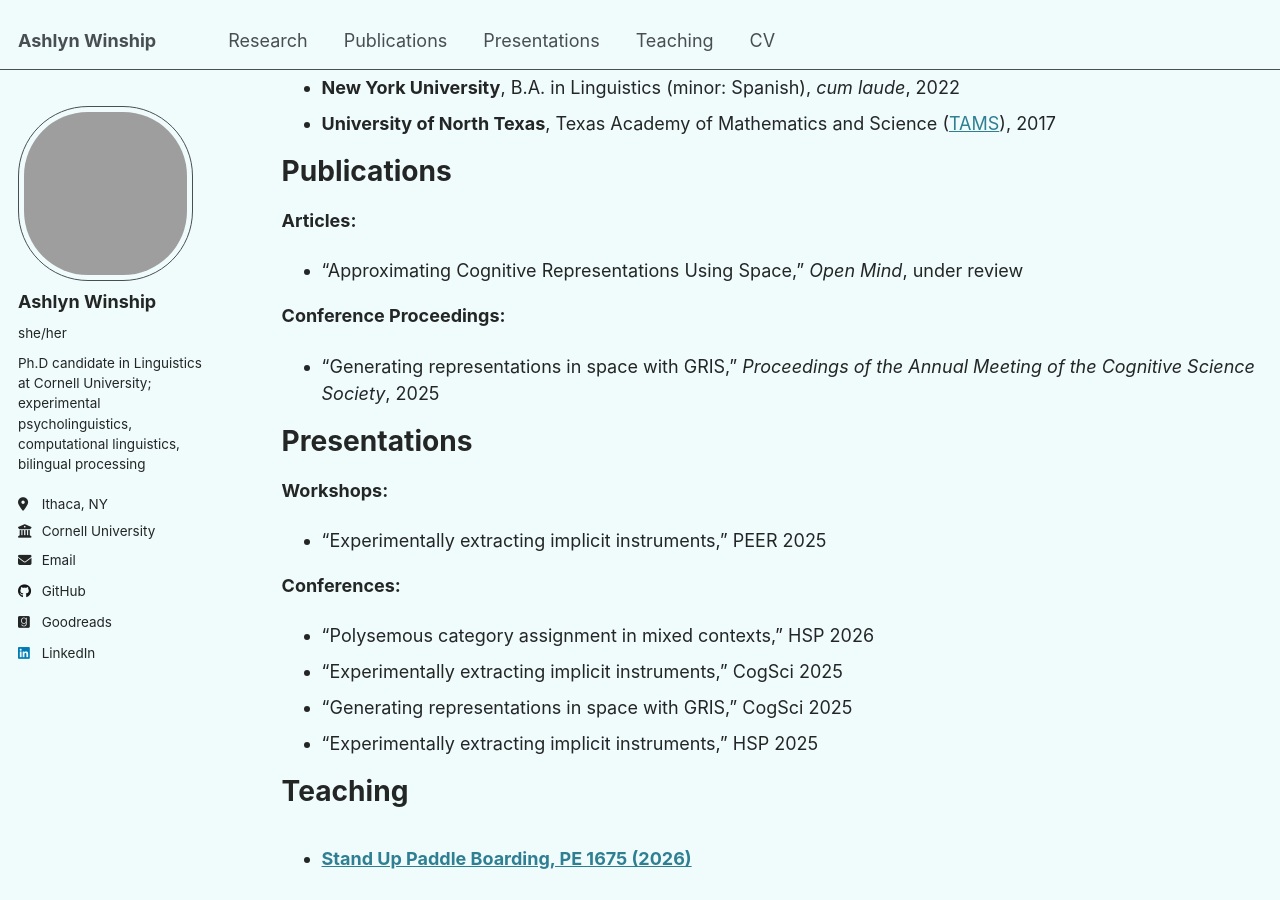
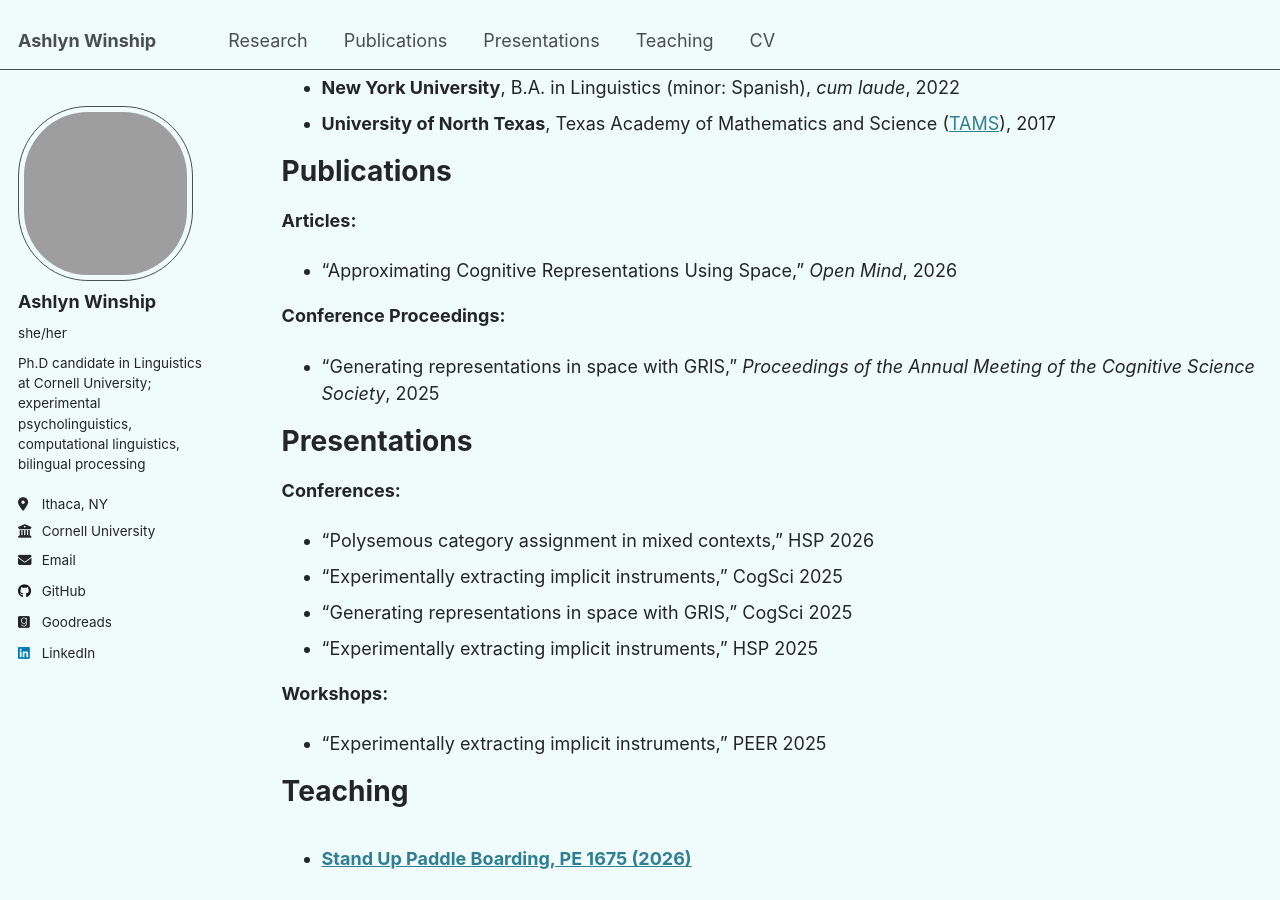
Before and after one commit to ashlynwinship/ashlynwinship.github.io, a Jekyll site: the page built from _pages/cv.md, in a window 1280 px wide and 900 px high, scrolled down 252 px. Built offline with Jekyll 4.4.1, drawn with Linux system fonts in a browser that asks for light colours; grey boxes are pictures that could not be loaded.

Commit message:
update CV details on site & update CV link
Updated CV link and publication details.

```diff
--- a/_pages/cv.md
+++ b/_pages/cv.md
@@ -9,7 +9,7 @@ redirect_from:
 
 {% include base_path %}
 
-Full document available <a target="_blank" rel="noopener" href="/files/CV_051326.pdf">here</a> (last updated 05/13/2026).
+Full document available <a target="_blank" rel="noopener" href="/files/CV_080926.pdf">here</a> (last updated 05/13/2026).
 
 Education
 ======
@@ -29,7 +29,7 @@ Publications
 ======
 <b>Articles:</b>
 
-* "Approximating Cognitive Representations Using Space," <i>Open Mind</i>, under review
+* "Approximating Cognitive Representations Using Space," <i>Open Mind</i>, 2026
 
 <b>Conference Proceedings:</b>
 
```
Also changed, not shown: other parts of _pages/cv.md (+4 -3 lines).
